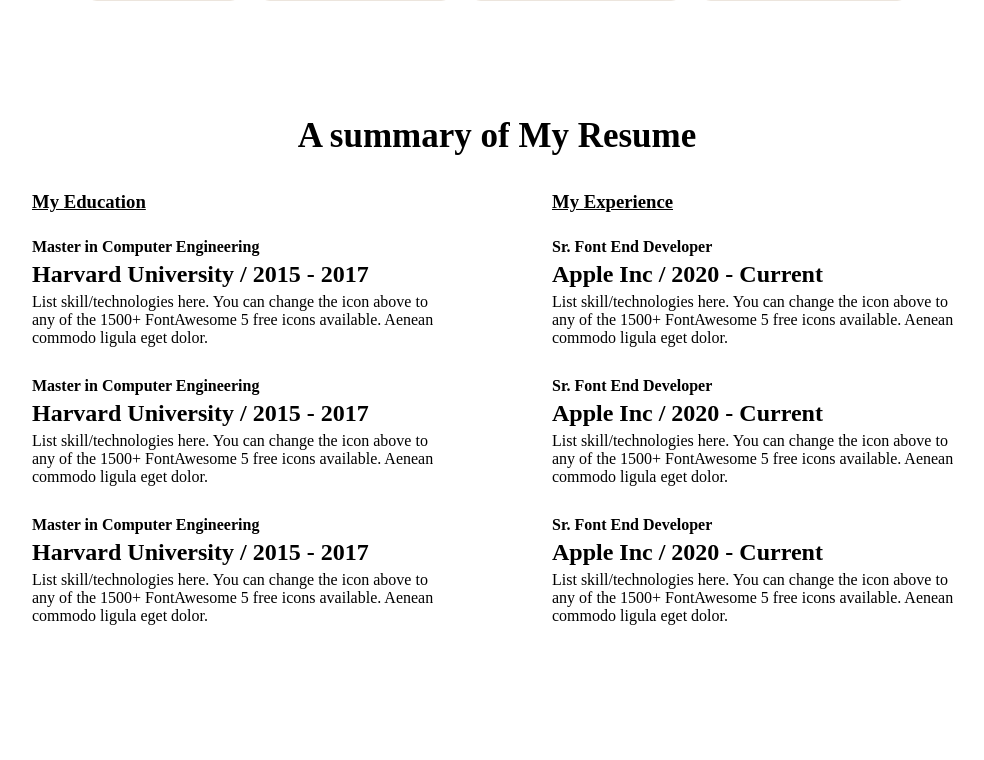
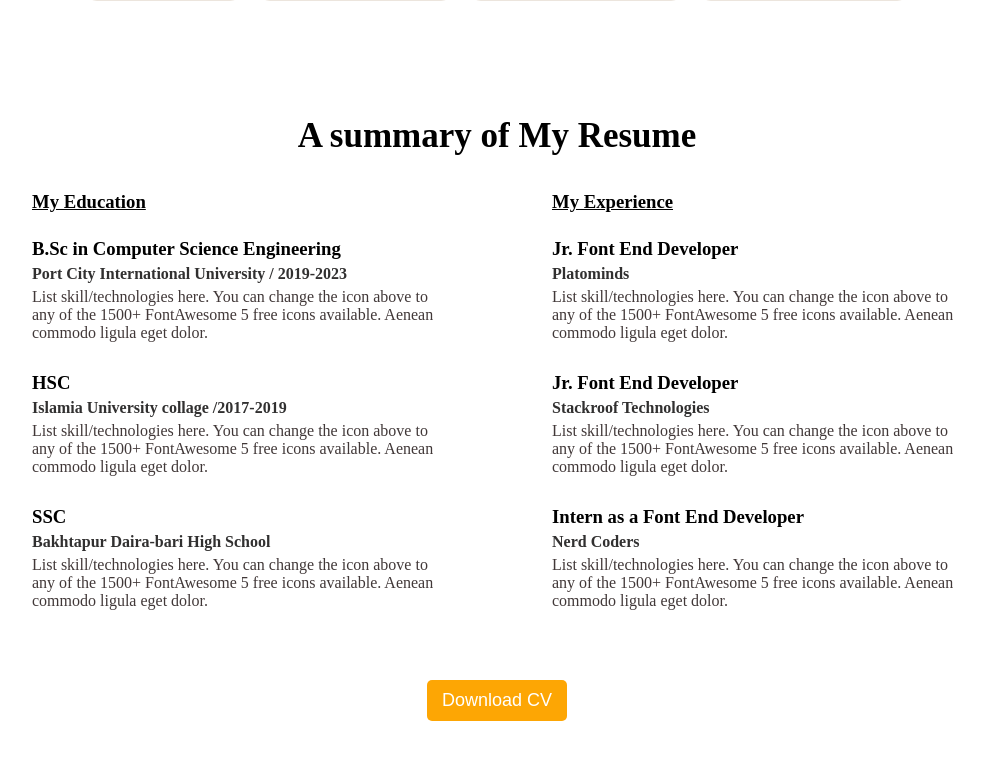
Before and after one commit to sazid0101/portfolio-1, a plain HTML site: page index.html in a window 1280 px wide. Shown: the part 1711-2471 px from the top of the page, without its empty margins (143-1127 px from the left). Before the commit the page ends 2446 px from the top, so only its background shows below. Drawn offline with Linux system fonts and the light colour scheme.

Commit message:
button add

```diff
--- a/index.html
+++ b/index.html
@@ -97,22 +97,22 @@
                 <div>
                 <div class="resume-column">
                     <h3 class="resume-column-title">My Education</h3>
-                    <h4 class="study">Master in Computer Engineering</h4>
-                    <h1 class="resume-date">Harvard University / 2015 - 2017</h1>
+                    <h3 class="study">B.Sc in Computer Science Engineering</h3>
+                    <h4 class="place">Port City International University / 2019-2023</h4>
                     <p class="resume-description">List skill/technologies here. You can change the icon above
                         to any of the 1500+ FontAwesome 5 free icons available. Aenean commodo ligula eget dolor.</p>
                 </div>
 
                 <div class="resume-column">
-                    <h4 class="study">Master in Computer Engineering</h4>
-                    <h1 class="resume-date">Harvard University / 2015 - 2017</h1>
+                    <h3 class="study">HSC</h3>
+                    <h4 class="place">Islamia University collage /2017-2019</h4>
                     <p class="resume-description">List skill/technologies here. You can change the icon above
                         to any of the 1500+ FontAwesome 5 free icons available. Aenean commodo ligula eget dolor.</p>
                 </div>
 
                 <div class="resume-column">
-                    <h4 class="study">Master in Computer Engineering</h4>
-                    <h1 class="resume-date">Harvard University / 2015 - 2017</h1>
+                    <h3 class="study">SSC</h3>
+                    <h4 class="place">Bakhtapur Daira-bari High School</h4>
                     <p class="resume-description">List skill/technologies here. You can change the icon above
                         to any of the 1500+ FontAwesome 5 free icons available. Aenean commodo ligula eget dolor.</p>
                 </div>
@@ -122,26 +122,29 @@
             <div>
                 <div class="resume-column">
                     <h3 class="resume-column-title">My Experience</h3>
-                    <h4 class="study">Sr. Font End Developer</h4>
-                    <h1 class="resume-date">Apple Inc / 2020 - Current</h1>
+                    <h3 class="study">Jr. Font End Developer</h3>
+                    <h4 class="place">Platominds</h4>
                     <p class="resume-description">List skill/technologies here. You can change the icon above
                         to any of the 1500+ FontAwesome 5 free icons available. Aenean commodo ligula eget dolor.</p>
                 </div>
 
                 <div class="resume-column">
-                    <h4 class="study">Sr. Font End Developer</h4>
-                    <h1 class="resume-date">Apple Inc / 2020 - Current</h1>
+                    <h3 class="study">Jr. Font End Developer</h3>
+                    <h4 class="place">Stackroof Technologies</h4>
                     <p class="resume-description">List skill/technologies here. You can change the icon above
                         to any of the 1500+ FontAwesome 5 free icons available. Aenean commodo ligula eget dolor.</p>
                 </div>
 
                 <div class="resume-column">
-                    <h4 class="study">Sr. Font End Developer</h4>
-                    <h1 class="resume-date">Apple Inc / 2020 - Current</h1>
+                    <h3 class="study">Intern as a Font End Developer</h3>
+                    <h4 class="place">Nerd Coders</h4>
                     <p class="resume-description">List skill/technologies here. You can change the icon above
                         to any of the 1500+ FontAwesome 5 free icons available. Aenean commodo ligula eget dolor.</p>
                 </div>
             </div>
+            </div>
+            <div class="download-cv">
+                <button class="btn">Download CV</button>
             </div>
         </section>
     </main>
--- a/style/style.css
+++ b/style/style.css
@@ -134,7 +134,7 @@
 }
 .resume-container{
     display: flex;
-    margin: 0px 100px 70px 100px;
+    margin: 0px 100px 30px 100px;
 
 }
 .resume-column{
@@ -145,3 +145,13 @@
     text-decoration: underline;
 
 }
+.place{
+    color: rgb(49, 48, 48);
+}
+.resume-description{
+    color: rgb(65, 56, 56);
+}
+.download-cv{
+    text-align: center;
+    padding-bottom: 30px;
+}
```
